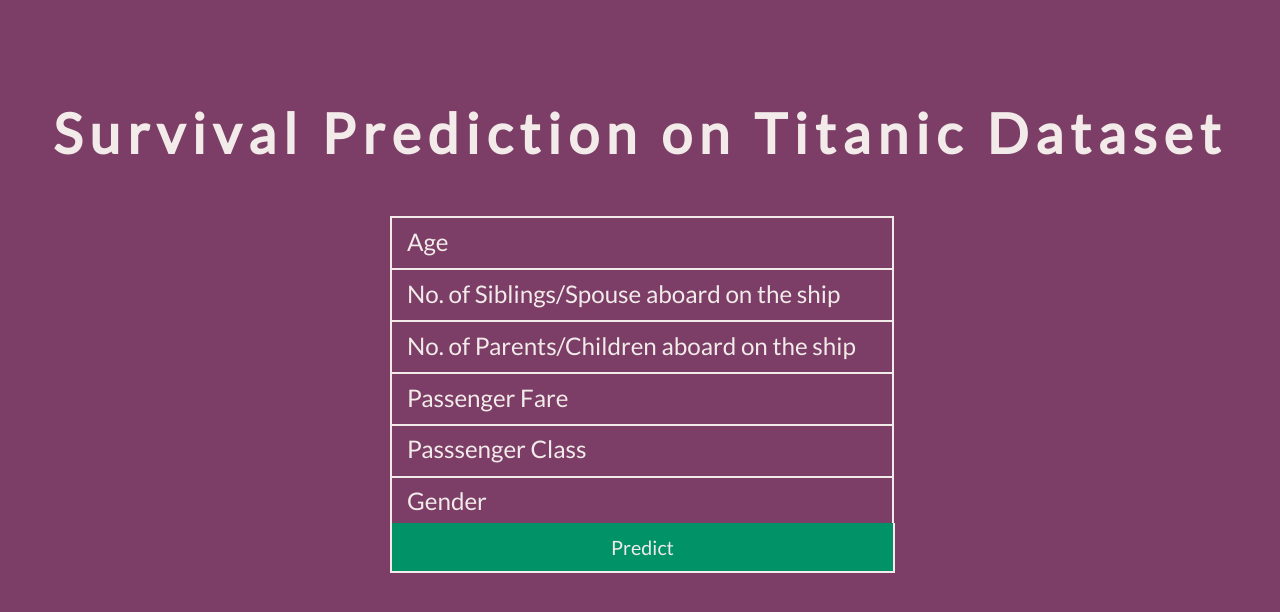
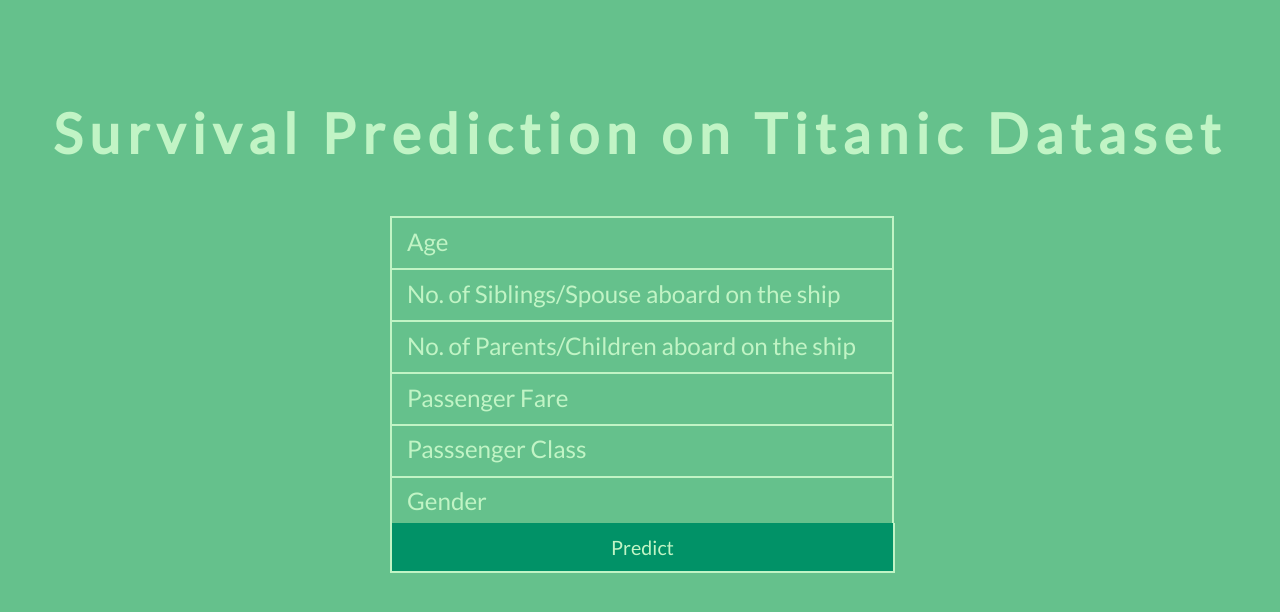
Before and after one commit to shiv0112/titanic-survivial-prediction, a Flask app: page / in a window 1280 px wide. Shown: the top 612 px of the page. Run offline with Flask 2, Linux system fonts and the light colour scheme.

Commit message:
site color

```diff
--- a/static/style.css
+++ b/static/style.css
@@ -1,83 +1,83 @@
 @import url(https://fonts.googleapis.com/css?family=Lato:100,300,400);
 
 input::-webkit-input-placeholder, textarea::-webkit-input-placeholder {
-  color: #F2EBE9;
+  color: #C1F4C5;
   font-size: 1.23em;
 }
 
 input:focus::-webkit-input-placeholder, textarea:focus::-webkit-input-placeholder {
-  color: #F2EBE9;
+  color: #C1F4C5;
 }
 
 input::-moz-placeholder, textarea::-moz-placeholder {
-  color: #F2EBE9;
+  color: #C1F4C5;
   font-size: 1.23em;
 }
 
 input:focus::-moz-placeholder, textarea:focus::-moz-placeholder {
-  color: #F2EBE9;
+  color: #C1F4C5;
 }
 
 input::placeholder, textarea::placeholder {
-  color: #F2EBE9;
+  color: #C1F4C5;
   font-size: 1.23em;
 }
 
 input:focus::placeholder, textarea::focus:placeholder {
-  color: #F2EBE9;
+  color: #C1F4C5;
 }
 
 input::-ms-placeholder, textarea::-ms-placeholder {
-  color: #F2EBE9;
+  color: #C1F4C5;
   font-size: 1.23em;
 }
 
 input:focus::-ms-placeholder, textarea:focus::-ms-placeholder {
-  color: #F2EBE9;
+  color: #C1F4C5;
 }
 
 /* on hover placeholder */
 
 input:hover::-webkit-input-placeholder, textarea:hover::-webkit-input-placeholder {
-  color: #7C3E66;
+  color: #65C18C;
   font-size: 1.23em;
 }
 
 input:hover:focus::-webkit-input-placeholder, textarea:hover:focus::-webkit-input-placeholder {
-  color: #F2EBE9;
+  color: #C1F4C5;
 }
 
 input:hover::-moz-placeholder, textarea:hover::-moz-placeholder {
-  color: #7C3E66;
+  color: #65C18C;
   font-size: 1.23em;
 }
 
 input:hover:focus::-moz-placeholder, textarea:hover:focus::-moz-placeholder {
-  color: #F2EBE9;
+  color: #C1F4C5;
 }
 
 input:hover::placeholder, textarea:hover::placeholder {
-  color: #7C3E66;
+  color: #65C18C;
   font-size: 1.23em;
 }
 
 input:hover:focus::placeholder, textarea:hover:focus::placeholder {
-  color: #F2EBE9;
+  color: #C1F4C5;
 }
 
 input:hover::placeholder, textarea:hover::placeholder {
-  color: #7C3E66;
+  color: #65C18C;
   font-size: 1.23em;
 }
 
 input:hover:focus::-ms-placeholder, textarea:hover::focus:-ms-placeholder {
-  color: #F2EBE9;
+  color: #C1F4C5;
 }
 
 body {
   font-family: 'Lato', sans-serif;
-  background: #7C3E66;
-  color: #F2EBE9;
+  background: #65C18C;
+  color: #C1F4C5;
 }
 
 header {
@@ -103,9 +103,9 @@ input {
 
   background: transparent;
   outline: none;
-  color: #F2EBE9;
+  color: #C1F4C5;
 
-  border: solid 2.5px #F2EBE9;
+  border: solid 2.5px #C1F4C5;
   border-bottom: none;
 
   transition: all 0.3s ease-in-out;
@@ -115,8 +115,8 @@ input {
 }
 
 input:hover {
-  background: #F2EBE9;
-  color: #7C3E66;
+  background: #C1F4C5;
+  color: #65C18C;
 }
 
 textarea {
@@ -133,7 +133,7 @@ textarea {
   font-family: 'Lato', sans-serif;
   font-size: 1.23em;
 
-  border: solid 2.5px #F2EBE9;
+  border: solid 2.5px #C1F4C5;
 
   transition: all 0.3s ease-in-out;
   -webkit-transition: all 0.3s ease-in-out;
@@ -142,8 +142,8 @@ textarea {
 }
 
 textarea:hover {
-  background: #F2EBE9;
-  color: #7C3E66;
+  background: #C1F4C5;
+  color: #65C18C;
 }
 
 #submit {
@@ -155,16 +155,16 @@ textarea:hover {
   font-family: 'Lato', sans-serif;
   font-size: 1.23em;
   background-color: #019267;
-  color: #F2EBE9;
+  color: #C1F4C5;
 
   outline:none;
   cursor: pointer;
 
-  border: solid 2.5px #F2EBE9;
+  border: solid 2.5px #C1F4C5;
   border-top: none;
 }
 
 #submit:hover {
-  background-color: #F2EBE9;
-  color: #7C3E66;
+  background-color: #065656;
+  color: #C1F4C5;
 }
```
Also changed, not shown: static/final.css (+6 -6 lines).
